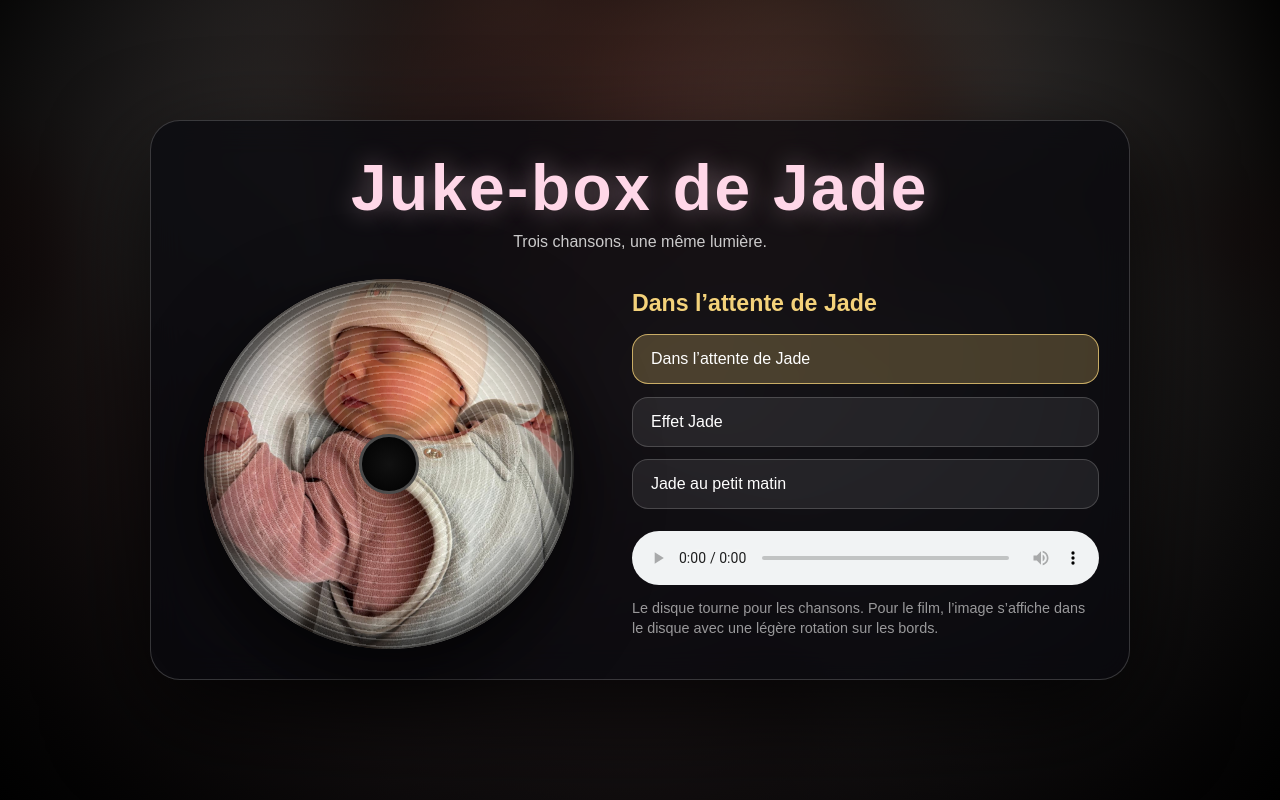
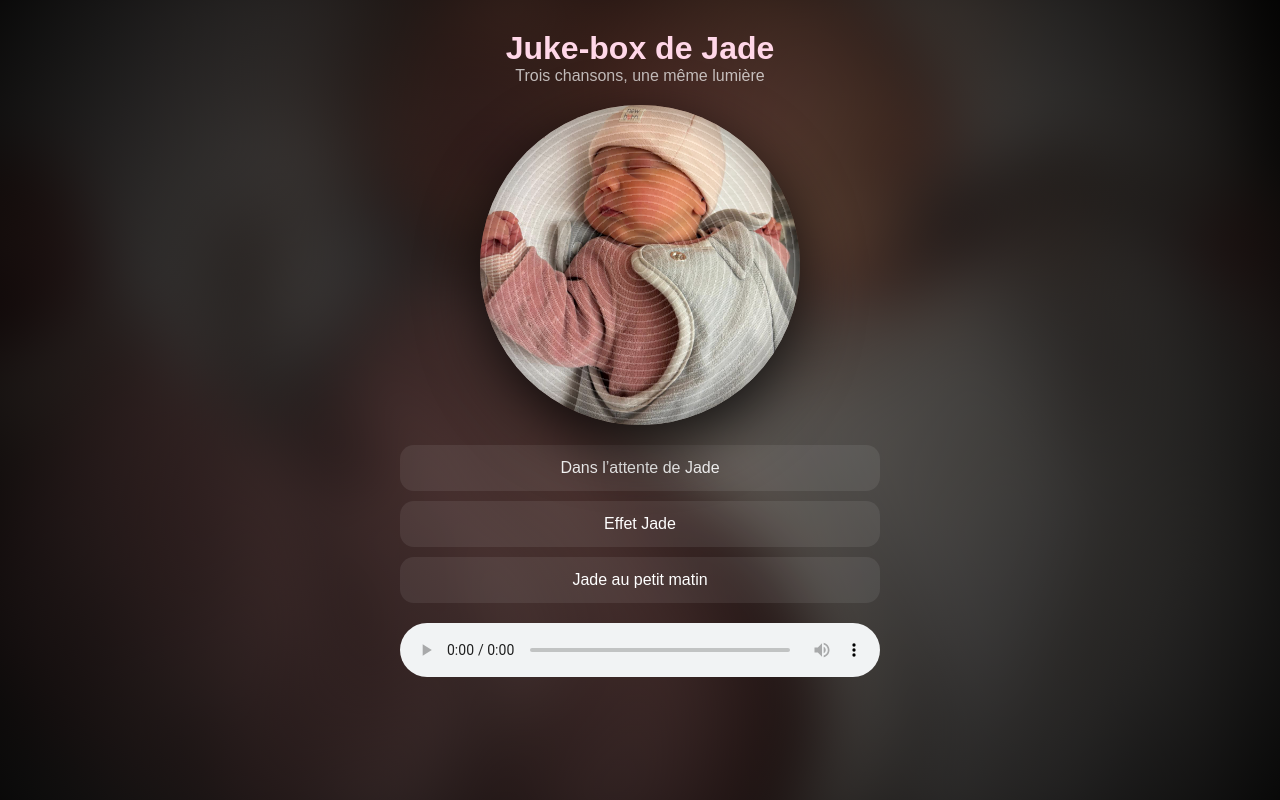
Before and after one commit to freloye/juke-box-jade, a plain HTML site: page index.html in a window 1280 px wide. Both pictures are taken after a click on the button "Dans l’attente de Jade". Drawn offline with Linux system fonts and the light colour scheme.

Commit message:
Refactor index.html for improved layout and styles

```diff
--- a/index.html
+++ b/index.html
@@ -7,92 +7,62 @@
 
 <style>
 *{box-sizing:border-box}
-
 body{
   margin:0;
-  min-height:100vh;
   font-family:Arial, Helvetica, sans-serif;
   color:white;
   background:#000;
-  overflow:hidden;
 }
 
+/* fond */
 .bg{
-  position:fixed;
-  inset:0;
+  position:fixed; inset:0;
   background:url("pochette-jade.jpg") center/cover no-repeat;
-  filter:blur(32px) brightness(.42);
-  transform:scale(1.18);
+  filter:blur(28px) brightness(.45);
+  transform:scale(1.15);
   z-index:-2;
 }
-
 .veil{
-  position:fixed;
-  inset:0;
-  background:
-    radial-gradient(circle at center, rgba(255,210,230,.12), rgba(0,0,0,.92)),
-    linear-gradient(180deg, rgba(0,0,0,.05), rgba(0,0,0,.95));
+  position:fixed; inset:0;
+  background:radial-gradient(circle, rgba(255,215,232,.1), rgba(0,0,0,.9));
   z-index:-1;
 }
 
-.page{
-  min-height:100vh;
-  display:flex;
-  justify-content:center;
-  align-items:center;
-  padding:28px;
-}
-
-.card{
-  width:min(980px,100%);
-  background:rgba(10,10,15,.76);
-  border:1px solid rgba(255,255,255,.18);
-  border-radius:30px;
-  padding:30px;
-  box-shadow:0 35px 100px rgba(0,0,0,.75);
-  backdrop-filter:blur(16px);
-  text-align:center;
+/* layout mobile-first */
+.container{
+  padding:20px;
+  max-width:520px;
+  margin:auto;
 }
 
 h1{
-  margin:0;
-  font-size:clamp(2.2rem,5vw,4rem);
+  text-align:center;
   color:#ffd7e8;
-  letter-spacing:.04em;
-  text-shadow:0 0 26px rgba(255,215,232,.38);
+  margin:10px 0 0;
+}
+.subtitle{
+  text-align:center;
+  opacity:.7;
+  margin-bottom:20px;
 }
 
-.subtitle{
-  margin:8px 0 28px;
-  color:rgba(255,255,255,.78);
-}
-
-.main{
-  display:grid;
-  grid-template-columns:1fr 1.12fr;
-  gap:34px;
-  align-items:center;
-}
-
+/* disque */
 .disc{
-  width:min(370px,78vw);
-  aspect-ratio:1/1;
+  width:80vw;
+  max-width:320px;
+  aspect-ratio:1;
   border-radius:50%;
+  margin:20px auto;
+  position:relative;
   overflow:hidden;
-  position:relative;
-  margin:auto;
-  background:url("pochette-jade.jpg") center/cover no-repeat;
-  box-shadow:
-    inset 0 0 0 12px rgba(0,0,0,.28),
-    inset 0 0 70px rgba(0,0,0,.58),
-    0 25px 80px rgba(0,0,0,.75);
+  background:url("pochette-jade.jpg") center/cover;
+  box-shadow:0 20px 60px rgba(0,0,0,.8);
 }
 
 .disc.audio{
   animation:spin 12s linear infinite;
   animation-play-state:paused;
 }
-
 .disc.audio.playing{
   animation-play-state:running;
 }
@@ -104,275 +74,162 @@ h1{
   height:100%;
   object-fit:cover;
   display:none;
-  z-index:1;
 }
-
 .disc.video video{
   display:block;
 }
 
+/* effet vinyle */
 .disc::before{
   content:"";
-  position:absolute;
-  inset:0;
+  position:absolute; inset:0;
   border-radius:50%;
   background:
-    repeating-radial-gradient(circle, rgba(255,255,255,.16) 0 1px, rgba(0,0,0,.05) 2px 7px),
-    radial-gradient(circle at center, transparent 0 55%, rgba(0,0,0,.32) 73%, rgba(0,0,0,.78) 100%);
-  z-index:3;
+    repeating-radial-gradient(circle, rgba(255,255,255,.15) 0 1px, rgba(0,0,0,.05) 2px 7px),
+    radial-gradient(circle, transparent 60%, rgba(0,0,0,.7));
   pointer-events:none;
 }
-
 .disc.video::before{
-  animation:edgeSpin 7s linear infinite;
+  animation:spin 7s linear infinite;
 }
 
-.disc::after{
-  content:"";
-  position:absolute;
-  inset:42%;
-  border-radius:50%;
-  background:radial-gradient(circle,#111,#000);
-  border:3px solid rgba(255,255,255,.28);
-  box-shadow:0 0 20px rgba(255,255,255,.13);
-  z-index:4;
-  pointer-events:none;
+/* boutons */
+.track{
+  width:100%;
+  padding:14px;
+  border:none;
+  border-radius:14px;
+  margin-bottom:10px;
+  background:rgba(255,255,255,.08);
+  color:white;
+  font-size:16px;
+}
+.track:active{
+  background:rgba(244,210,122,.35);
 }
 
-.disc.video::after{
-  display:none;
-}
-
-@keyframes spin{
-  from{transform:rotate(0deg)}
-  to{transform:rotate(360deg)}
-}
-
-@keyframes edgeSpin{
-  from{transform:rotate(0deg)}
-  to{transform:rotate(360deg)}
-}
-
-.player{text-align:left}
-
-.now{
-  font-size:1.45rem;
-  font-weight:bold;
-  color:#f4d27a;
-  margin-bottom:18px;
-}
-
-.track{
-  width:100%;
-  border:1px solid rgba(255,255,255,.18);
-  background:rgba(255,255,255,.08);
-  color:white;
-  padding:15px 18px;
-  border-radius:16px;
-  cursor:pointer;
-  font-size:1rem;
-  text-align:left;
-  margin-bottom:12px;
-  transition:.2s;
-}
-
-.track:hover,
-.track.active{
-  background:rgba(244,210,122,.24);
-  border-color:rgba(244,210,122,.75);
-  transform:translateY(-1px);
-}
-
+/* lecteurs */
 audio{
   width:100%;
   margin-top:10px;
 }
-
 .video-controls{
+  margin-top:10px;
   display:none;
+}
+.video-controls button{
+  width:100%;
+  padding:14px;
+  border-radius:14px;
+  border:none;
+  background:#d4a64f;
+  color:white;
+  font-size:16px;
+}
+.video-controls input{
+  width:100%;
   margin-top:10px;
 }
 
-.video-controls button{
-  width:100%;
-  padding:14px;
-  border-radius:15px;
-  border:1px solid rgba(255,255,255,.2);
-  background:rgba(244,210,122,.25);
-  color:white;
-  font-size:1rem;
-  cursor:pointer;
-}
-
-.video-controls button:hover{
-  background:rgba(244,210,122,.38);
-}
-
-.video-controls input{
-  width:100%;
-  margin-top:14px;
-}
-
-.hint{
-  margin-top:14px;
-  font-size:.9rem;
-  color:rgba(255,255,255,.58);
-  line-height:1.35;
-}
-
-@media(max-width:760px){
-  body{overflow:auto}
-  .main{grid-template-columns:1fr}
-  .player{text-align:center}
-  .track{text-align:center}
+/* animation */
+@keyframes spin{
+  from{transform:rotate(0)}
+  to{transform:rotate(360deg)}
 }
 </style>
 </head>
 
 <body>
-<div class="bg" id="bg"></div>
+<div class="bg"></div>
 <div class="veil"></div>
 
-<main class="page">
-<section class="card">
+<div class="container">
+
 <h1>Juke-box de Jade</h1>
-  <p class="subtitle">Trois chansons, une même lumière.</p>
+<div class="subtitle">Trois chansons, une même lumière</div>
 
-  <div class="main">
 <div class="disc audio" id="disc">
   <video id="video" playsinline preload="metadata"></video>
 </div>
 
-    <div class="player">
-      <div class="now" id="now">Choisir une chanson</div>
+<button class="track" onclick="playAudio('dans-attente-jade.mp3')">
+Dans l’attente de Jade
+</button>
 
-      <button class="track" onclick="playAudio(this,'dans-attente-jade.mp3')">Dans l’attente de Jade</button>
-      <button class="track" onclick="playVideo(this,'effet-jade-github.mp4')">Effet Jade</button>
-      <button class="track" onclick="playAudio(this,'jade-au-petit-matin.mp3')">Jade au petit matin</button>
+<button class="track" onclick="playVideo('effet-jade-github.mp4')">
+Effet Jade
+</button>
 
-      <audio id="audio" controls preload="metadata"></audio>
+<button class="track" onclick="playAudio('jade-au-petit-matin.mp3')">
+Jade au petit matin
+</button>
+
+<audio id="audio" controls></audio>
 
 <div class="video-controls" id="videoControls">
   <button onclick="toggleVideo()">▶ Lecture / Pause</button>
-        <input id="videoRange" type="range" min="0" max="100" value="0">
+  <input type="range" id="range" min="0" max="100">
 </div>
 
-      <div class="hint" id="hint">
-        Le disque tourne pour les chansons. Pour le film, l’image s’affiche dans le disque avec une légère rotation sur les bords.
 </div>
-    </div>
-  </div>
-</section>
-</main>
 
 <script>
-const disc = document.getElementById("disc");
-const bg = document.getElementById("bg");
-const audio = document.getElementById("audio");
-const video = document.getElementById("video");
-const now = document.getElementById("now");
-const hint = document.getElementById("hint");
-const buttons = document.querySelectorAll(".track");
-const videoControls = document.getElementById("videoControls");
-const videoRange = document.getElementById("videoRange");
+const audio=document.getElementById("audio");
+const video=document.getElementById("video");
+const disc=document.getElementById("disc");
+const controls=document.getElementById("videoControls");
+const range=document.getElementById("range");
 
-function activeButton(btn){
-  buttons.forEach(b => b.classList.remove("active"));
-  btn.classList.add("active");
+function reset(){
+  audio.pause(); video.pause();
+  audio.src=""; video.src="";
+  controls.style.display="none";
+  video.style.display="none";
+  disc.classList.remove("audio","video","playing");
 }
 
-function reset(){
-  audio.pause();
-  video.pause();
-
-  audio.removeAttribute("src");
-  video.removeAttribute("src");
-
-  audio.load();
-  video.load();
-
-  audio.style.display = "block";
-  video.style.display = "none";
-  videoControls.style.display = "none";
-
-  disc.classList.remove("playing","audio","video");
-  disc.style.backgroundImage = 'url("pochette-jade.jpg")';
-  bg.style.backgroundImage = 'url("pochette-jade.jpg")';
+function playAudio(src){
+  reset();
+  disc.classList.add("audio");
+  audio.src=src;
+  audio.play().catch(()=>{});
 }
 
-function playAudio(btn, src){
+function playVideo(src){
   reset();
-  activeButton(btn);
+  disc.classList.add("video");
+  controls.style.display="block";
+  video.style.display="block";
+  video.src=src;
 
-  now.textContent = btn.textContent.trim();
-  disc.classList.add("audio");
-
-  audio.src = src;
-  audio.load();
-
-  audio.play().catch(() => {
-    now.textContent = "Clique sur lecture pour démarrer";
-  });
-}
-
-function playVideo(btn, src){
-  reset();
-  activeButton(btn);
-
-  now.textContent = "Effet Jade";
-  hint.textContent = "Film en lecture dans le disque.";
-  audio.style.display = "none";
-  videoControls.style.display = "block";
-
-  disc.classList.add("video");
-  video.style.display = "block";
-  video.src = src;
-  video.muted = false;
-  video.load();
-
-  video.play().then(() => {
+  video.muted=true; // auto play mobile OK
+  video.play().then(()=>{
     disc.classList.add("playing");
-  }).catch(() => {
-    video.muted = true;
-    video.play().then(() => {
-      disc.classList.add("playing");
-      hint.textContent = "Vidéo lancée en muet. Clique sur Lecture / Pause puis active le son si besoin.";
-    }).catch(() => {
-      hint.textContent = "Clique sur Lecture / Pause.";
-    });
   });
 }
 
 function toggleVideo(){
-  if(video.paused){
-    video.play().then(() => {
-      disc.classList.add("playing");
-    });
-  }else{
-    video.pause();
-    disc.classList.remove("playing");
-  }
+  if(video.paused){video.play();}
+  else{video.pause();}
 }
 
-audio.addEventListener("play", () => disc.classList.add("playing"));
-audio.addEventListener("pause", () => disc.classList.remove("playing"));
-audio.addEventListener("ended", () => disc.classList.remove("playing"));
-
-video.addEventListener("play", () => disc.classList.add("playing"));
-video.addEventListener("pause", () => disc.classList.remove("playing"));
-video.addEventListener("ended", () => disc.classList.remove("playing"));
-
-video.addEventListener("timeupdate", () => {
+video.addEventListener("timeupdate",()=>{
   if(video.duration){
-    videoRange.value = (video.currentTime / video.duration) * 100;
+    range.value=(video.currentTime/video.duration)*100;
   }
 });
 
-videoRange.addEventListener("input", () => {
+range.addEventListener("input",()=>{
   if(video.duration){
-    video.currentTime = (videoRange.value / 100) * video.duration;
+    video.currentTime=(range.value/100)*video.duration;
   }
 });
+
+audio.addEventListener("play",()=>disc.classList.add("playing"));
+audio.addEventListener("pause",()=>disc.classList.remove("playing"));
+video.addEventListener("pause",()=>disc.classList.remove("playing"));
+video.addEventListener("play",()=>disc.classList.add("playing"));
 </script>
+
 </body>
 </html>
```
Lines whose indentation alone changed are shown as unchanged.
